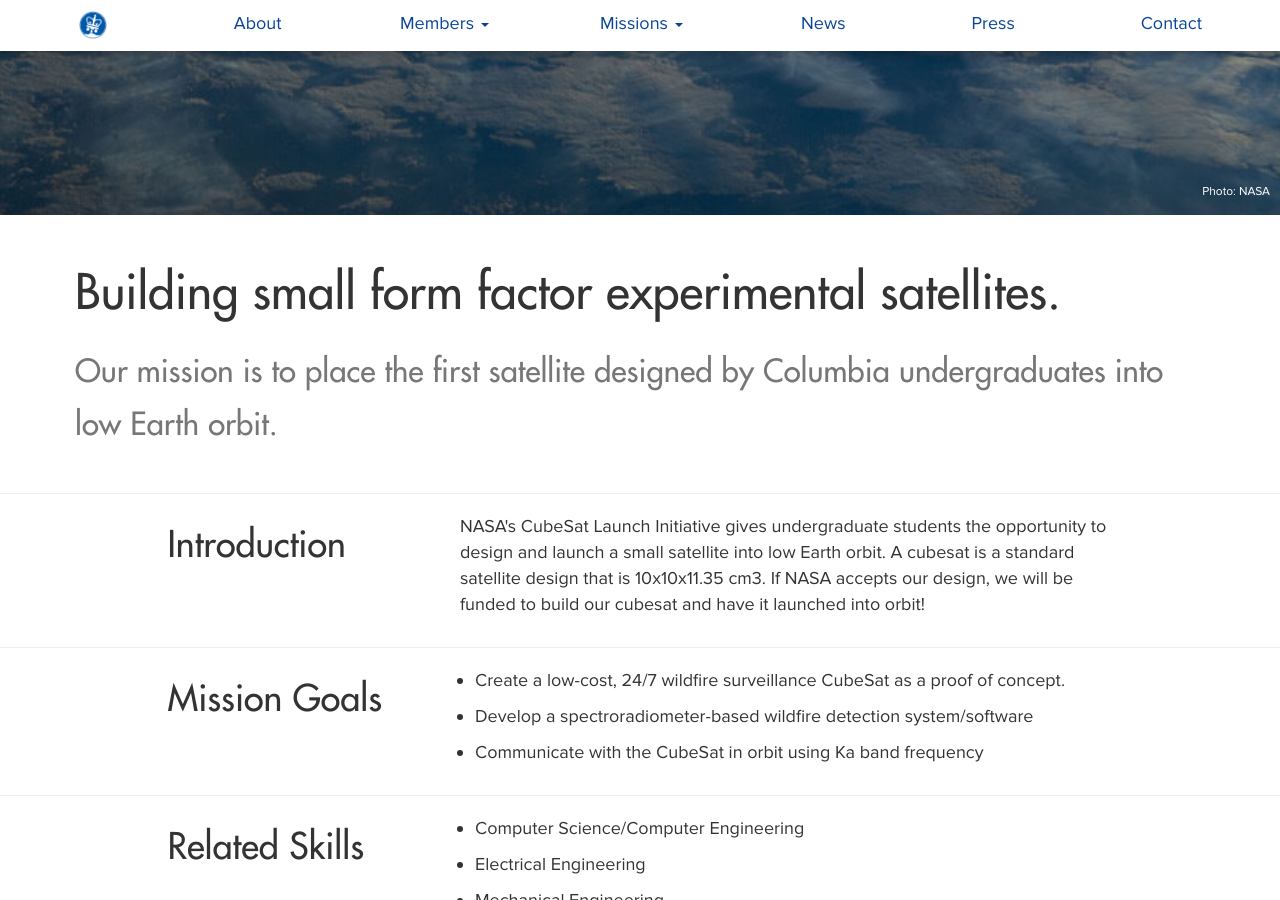
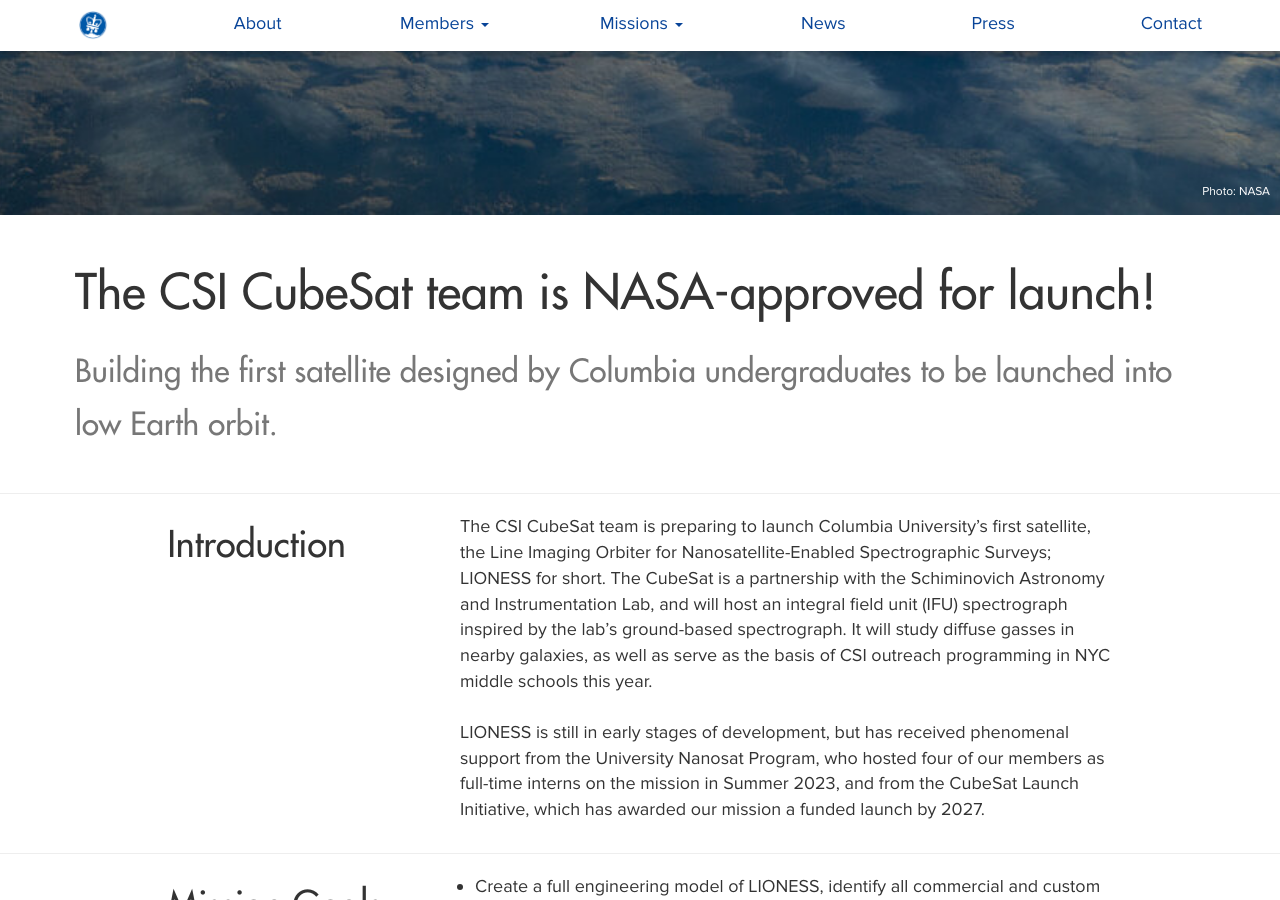
Before and after one commit to columbiaspace/columbiaspace.org, a Jekyll site: the page built from missions/cubesat.html, in a window 1280 px wide and 900 px high, scrolled down 685 px. Built offline with Jekyll 4.4.1, drawn with Linux system fonts in a browser that asks for light colours; nearby versions of some CDN libraries; comment, search, counter and statistics services are not loaded; some of the changed text lies outside the part shown.

Commit message:
Cubesat 2023 update

```diff
--- a/missions/cubesat.html
+++ b/missions/cubesat.html
@@ -6,15 +6,26 @@
 jumboimage: "/assets/media/img/cubesat/cover.jpg"
 imagecredit: "Photo: NASA"
 
-abstracttitle: "Building small form factor experimental satellites."
-abstracttext: "Our mission is to place the first satellite designed by Columbia undergraduates into low Earth orbit."
+abstracttitle: "The CSI CubeSat team is NASA-approved for launch!"
+abstracttext: "Building the first satellite designed by Columbia undergraduates
+to be launched into low Earth orbit."
 
-introtext: "NASA's CubeSat Launch Initiative gives undergraduate students the opportunity to design and launch a small satellite into low Earth orbit. A cubesat is a standard satellite design that is 10x10x11.35 cm3. If NASA accepts our design, we will be funded to build our cubesat and have it launched into orbit!"
+introtext: "The CSI CubeSat team is preparing to launch Columbia University’s
+first satellite, the Line Imaging Orbiter for Nanosatellite-Enabled
+Spectrographic Surveys; LIONESS for short. The CubeSat is a partnership with the
+Schiminovich Astronomy and Instrumentation Lab, and will host an integral field
+unit (IFU) spectrograph inspired by the lab’s ground-based spectrograph. It will
+study diffuse gasses in nearby galaxies, as well as serve as the basis of CSI
+outreach programming in NYC middle schools this year.<br><br>
+
+LIONESS is still in early stages of development, but has received phenomenal
+support from the University Nanosat Program, who hosted four of our members as
+full-time interns on the mission in Summer 2023, and from the CubeSat Launch
+Initiative, which has awarded our mission a funded launch by 2027."
 
 goals: true
-goalstext: "Create a low-cost, 24/7 wildfire surveillance CubeSat as a proof of concept.;
-Develop a spectroradiometer-based wildfire detection system/software;
-Communicate with the CubeSat in orbit using Ka band frequency
+goalstext: "Create a full engineering model of LIONESS, identify all commercial and custom parts necessary for mission success.;
+Eventually, launch a satellite!
 "
 
 skills: true
```
Also changed, not shown: other parts of missions/cubesat.html (+5 -5 lines).
